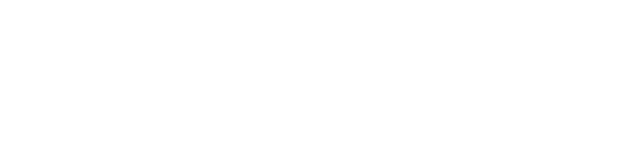
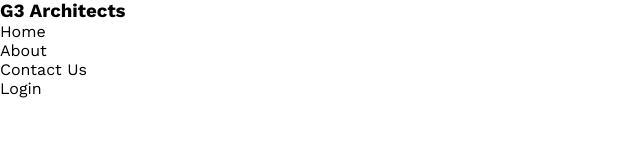
Before and after one commit to Shadman352126/g3-Architect, a plain HTML site: page index.html in a window 1280 px wide. Shown: the whole page, without its empty margins (0-640 px from the left). Drawn offline with nearby package versions, Linux system fonts and the light colour scheme.

Commit message:
set up primary

```diff
--- a/index.html
+++ b/index.html
@@ -10,5 +10,15 @@
       rel="stylesheet"
     />
   </head>
-  <body></body>
+  <body>
+    <header>
+      <h3>G3 Architects</h3>
+      <ul>
+        <li>Home</li>
+        <li>About</li>
+        <li>Contact Us</li>
+        <li>Login</li>
+      </ul>
+    </header>
+  </body>
 </html>
```
